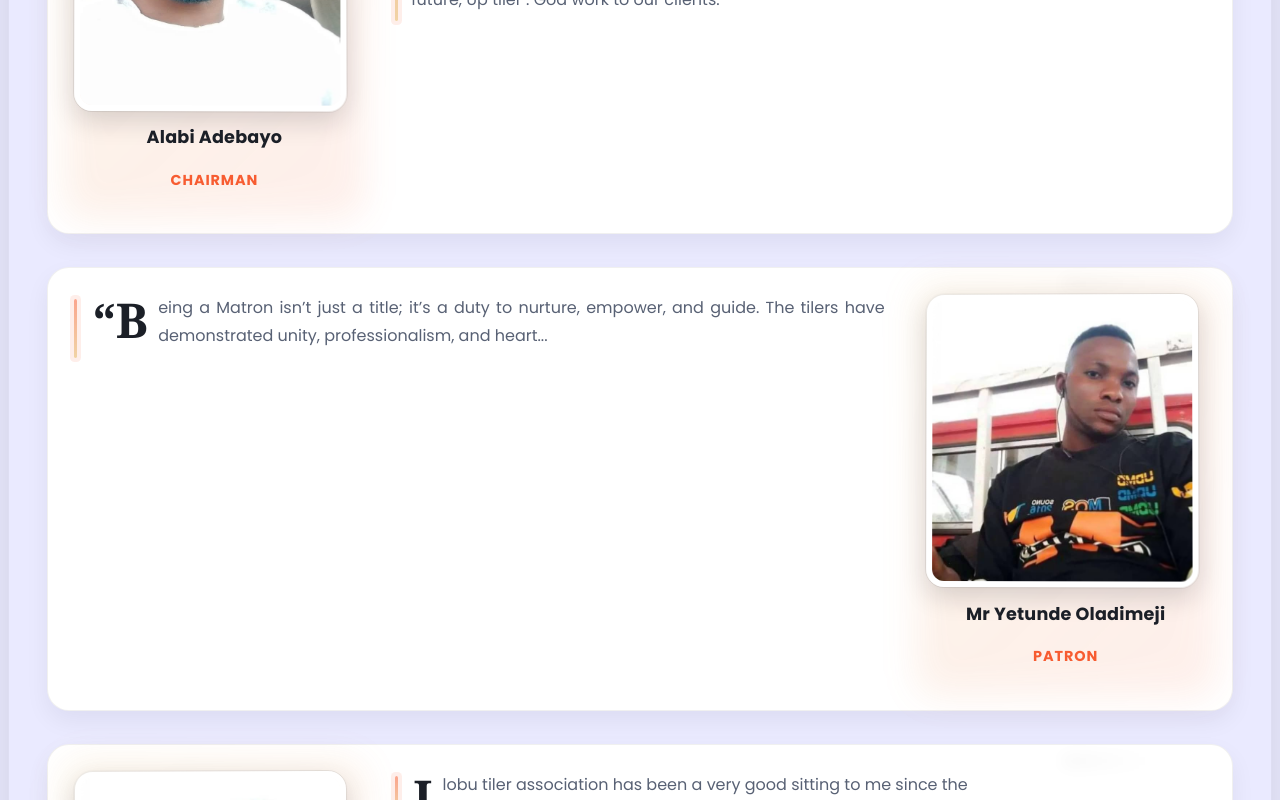
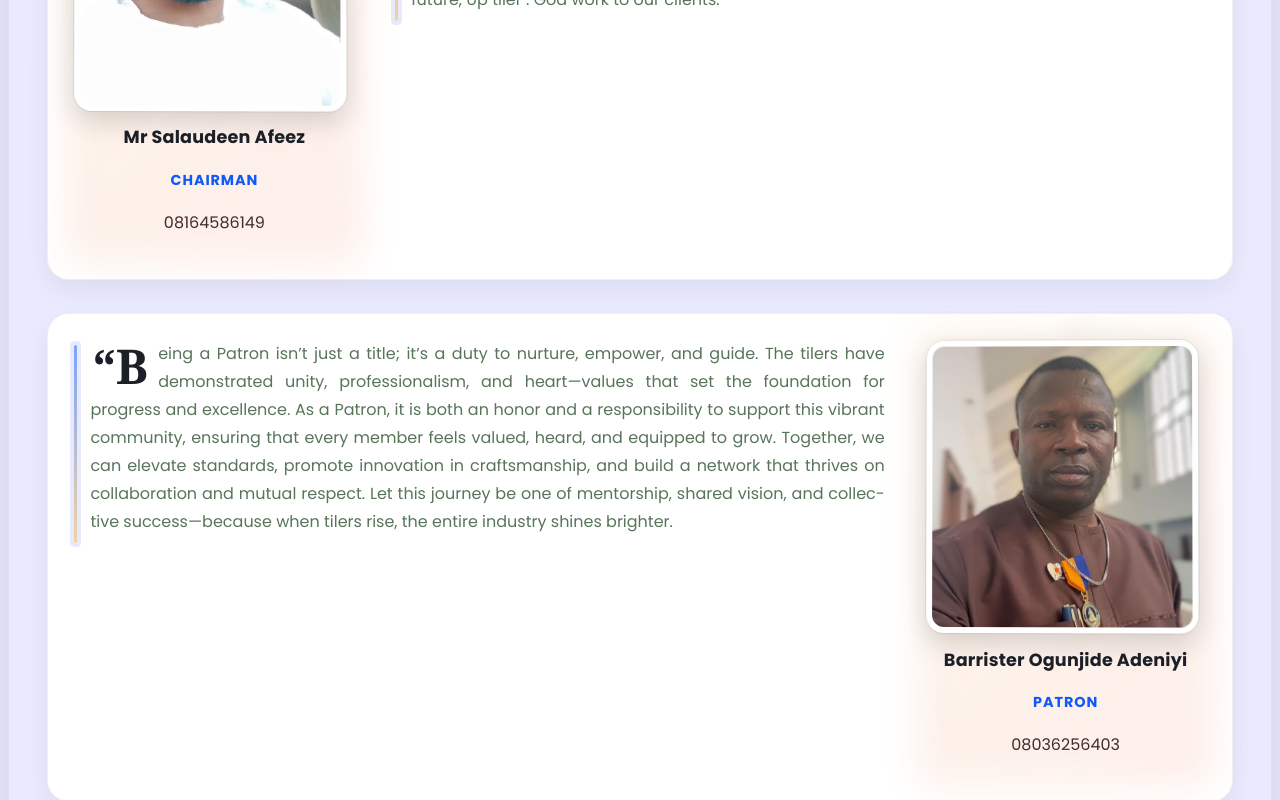
Before and after one commit to nitroEef/Ita, a React (Vite) app: page / in a window 1280 px wide. Shown: the part 4800-5600 px from the top of the page. Built offline with nearby package versions, Linux system fonts and the light colour scheme.

Commit message:
your message

```diff
--- a/src/Components/Patron/PatronMatron.css
+++ b/src/Components/Patron/PatronMatron.css
@@ -1,12 +1,13 @@
+
 /* ============ Vars & Base ============ */
 :root{
   --bg:#0f1218;            /* page bg (in case your site is dark) */
   --paper:#ffffff;         /* article background */
   --ink:#1b1f27;           /* primary text */
-  --muted:#586174;         /* secondary text */
-  --accent:#f75c31;        /* brand orange */
+  --muted:#587459;         /* secondary text */
+  --accent:#1059f8;        /* brand orange */
   --accent-2:#e6b15c;      /* subtle gold */
-  --ring:rgba(247,92,49,.18);
+  --ring:rgba(12, 48, 226, 0.18);
   --shadow:0 18px 50px rgba(19, 19, 19, 0.12);
 }
 
@@ -60,7 +61,7 @@
   border-radius:999px;
   background:
     linear-gradient(90deg, var(--accent), var(--accent-2));
-  box-shadow: 0 6px 18px rgba(35, 33, 33, 0.28);
+  box-shadow: 0 6px 18px rgba(115, 74, 74, 0.28);
 }
 
 /* Article card: two-column with layered paper effect */
--- a/src/Components/Patron/PatronMatron.jsx
+++ b/src/Components/Patron/PatronMatron.jsx
@@ -11,8 +11,10 @@ const PatronMatron = () => {
         <div className="photo-block">
                    <img src="/chairman.jpg"  className="pati" />
 
-          <h3> Alabi Adebayo</h3>
+          <h3> Mr Salaudeen Afeez</h3>
           <p className="title">Chairman</p>
+          <p>08164586149</p>
+
         </div>
         <div className="article-text">
           <p>  “Leading the Ilobu Tilers Association has been one of the
@@ -34,16 +36,27 @@ const PatronMatron = () => {
       {/* Matron Section */}
       <div className="article reverse" data-aos="fade-right">
         <div className="photo-block">
-          <img src="/small.jpg" alt="Tiler at work" className="patimage" />
+          <img src="/BABA.jpg" alt="Tiler at work" className="patimage" />
 
-          <h3>Mr Yetunde Oladimeji</h3>
+          <h3>Barrister Ogunjide Adeniyi</h3>
           <p className="title">Patron</p>
+          <p>08036256403</p>
+
+
         </div>
         <div className="article-text">
           <p>
-            “Being a Matron isn’t just a title; it’s a duty to nurture, empower,
-            and guide. The tilers have demonstrated unity, professionalism, and heart...
+            “Being a Patron isn’t just a title; it’s a duty to nurture, empower, and guide.
+The tilers have demonstrated unity, professionalism, and heart—values that set the foundation
+for progress and excellence. As a Patron, it is both an honor
+ and a responsibility to support this vibrant community, ensuring
+ that every member feels valued, heard, and equipped to grow.
+Together, we can elevate standards, promote innovation in craftsmanship,
+ and build a network that thrives on collaboration and mutual respect. Let this journey
+ be one of mentorship, shared vision, and collective success—because when tilers rise, the entire industry shines brighter.
           </p>
+
+
         </div>
       </div>
 
@@ -55,10 +68,14 @@ const PatronMatron = () => {
 
           <h3>MrS. Kolawole Tijani</h3>
           <p className="title">Matron</p>
+          <p>08036256403</p>
         </div>
         <div className="article-text">
           <p>
-          Ilobu tiler association has been a very good sitting to me since the
+         As Matron, my heart rests in service, compassion, and encouragement.
+The tilers embody strength, creativity, and unity, and it’s an honor to support
+ them with care and understanding. Together, we’ll continue to build not just
+  structures, but lasting bonds and a legacy of excellence.
           </p>
         </div>
       </div>
```
Also changed, not shown: public/BABA.jpg (added), 1 other file (tests, documents, lock files or other folders).
